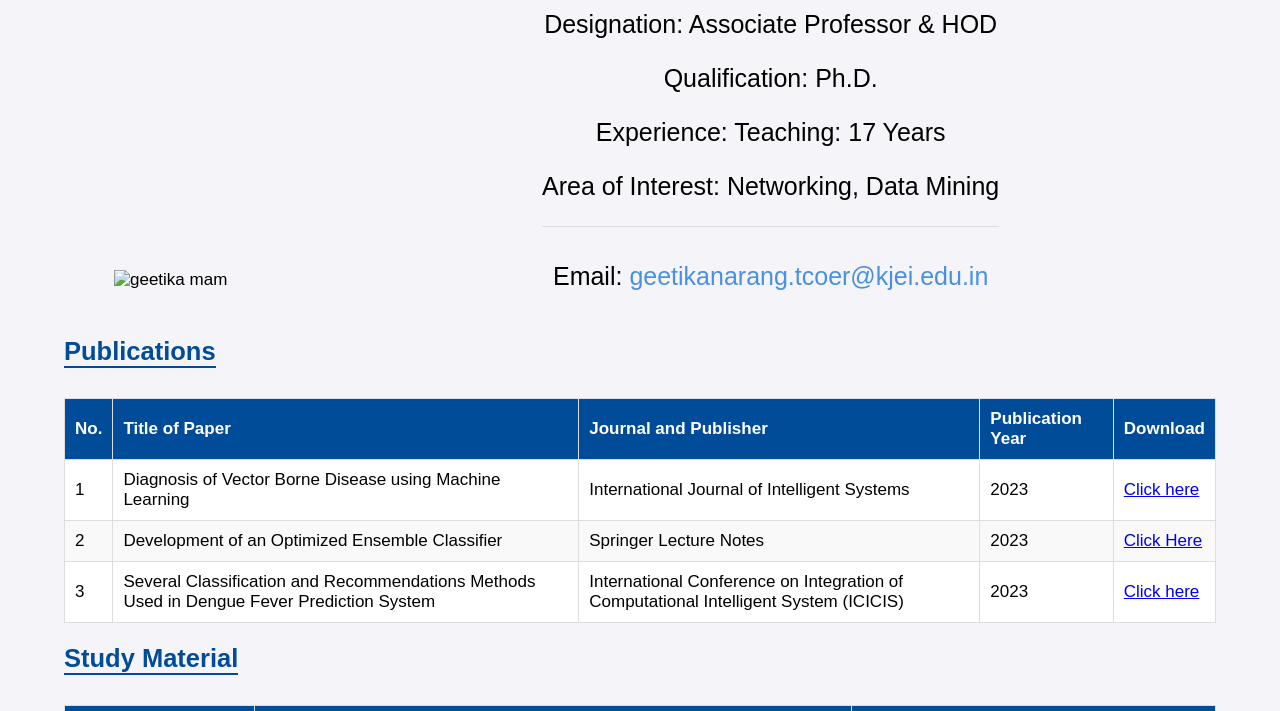
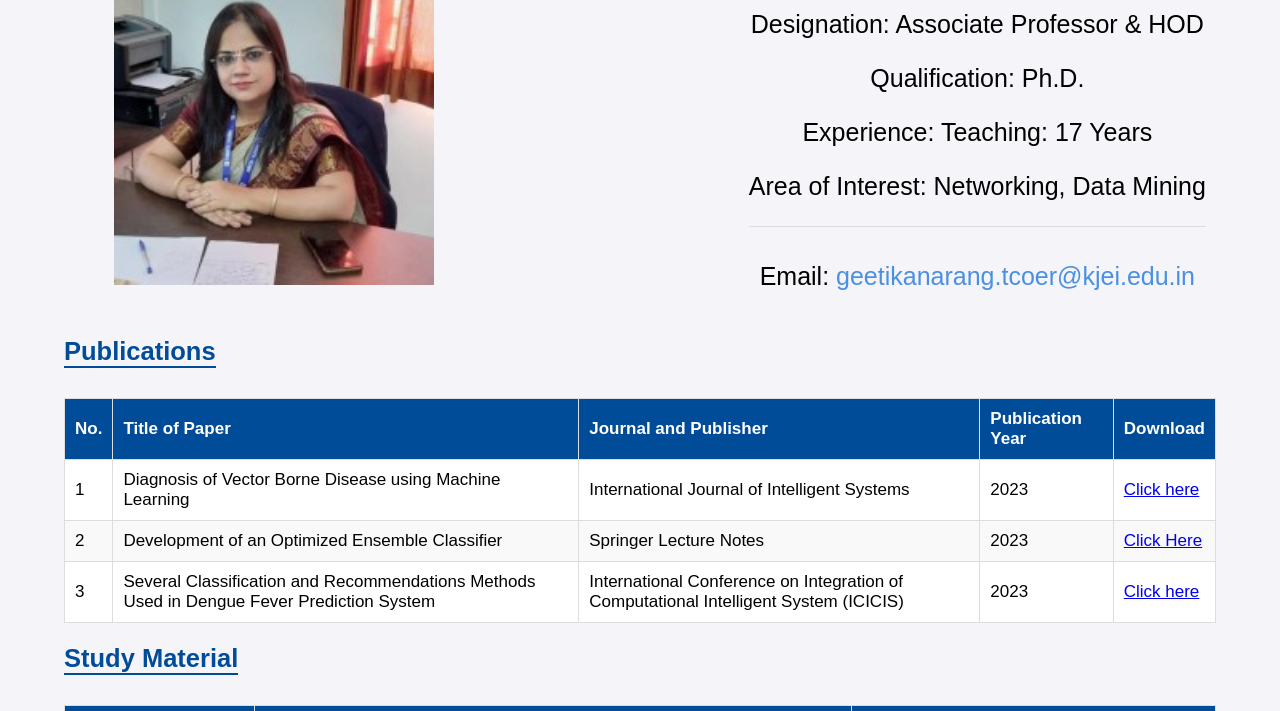
Before and after one commit to anujkandalkar/blog, a plain HTML site: page index.html in a window 1280 px wide. Shown: the part 389-1100 px from the top of the page. Drawn offline with Linux system fonts and the light colour scheme; the site is published under a folder, as on GitHub Pages, so addresses that start at the root find nothing.

Commit message:
Update index.html

```diff
--- a/index.html
+++ b/index.html
@@ -25,7 +25,7 @@
             <section id="about">
                 <h2>About</h2>
                 <div class="hi">
-                    <img src="/1687509073412.jpg" alt="geetika mam" style=" width: 320px; margin-left: 50px;">
+                    <img src="1687509073412.jpg" alt="geetika mam" style=" width: 320px; margin-left: 50px;">
                     <div class="card" style=" text-align: center; display: inline-block; margin-left: 310px ; ">
                         <h1>Dr. Geetika Narang</h1>
                         <p><span class="label">Designation:</span> <span class="value">Associate Professor & HOD</span></p>
```
